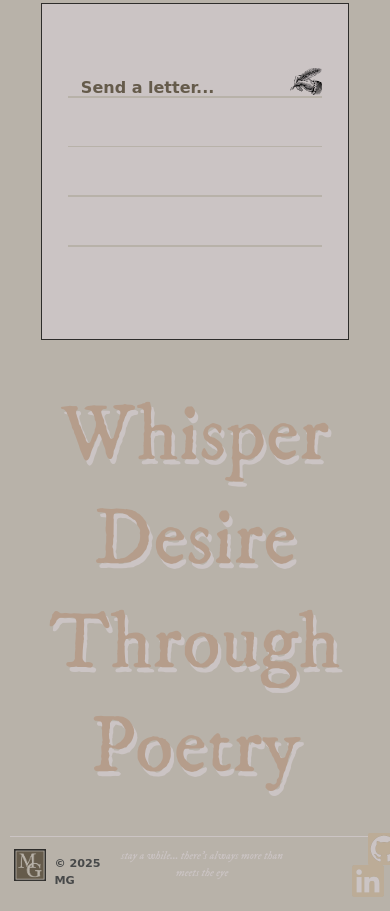
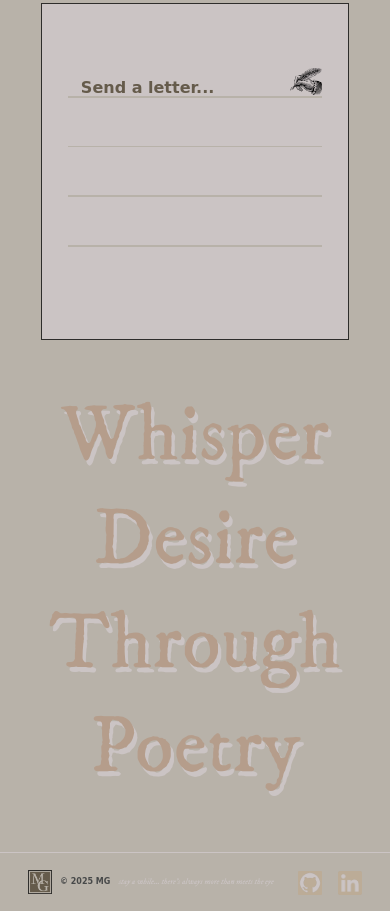
Before and after one commit to Mikheil17/Third-Website, a plain HTML site: page index.html in a window 390 px wide. Shown: the part 6851-7762 px from the top of the page. Drawn offline with nearby package versions, Linux system fonts and the light colour scheme; a web font is replaced by a local one.

Commit message:
Fix responsivness and footer

```diff
--- a/index.html
+++ b/index.html
@@ -84,17 +84,20 @@
 
         <div class="grid container d-flex justify-content-center ">
             <div class="d-flex flex-column p-0 mb-5">
-                <a href="https://mikheil17.github.io/Tindog/" class="m-0 w-100 h-100"><img class="img-fluid p-0 m-0" src="./Images/iphone.png" alt="TinDog"></a>
+                <a href="https://mikheil17.github.io/Tindog/" class="m-0 w-100 h-100"><img class="img-fluid p-0 m-0"
+                        src="./Images/iphone.png" alt="TinDog"></a>
                 <a href="https://mikheil17.github.io/Tindog/" style="font-weight: bold;">TinDog Website</a>
             </div>
 
             <div class="d-flex flex-column p-0 mb-5">
-                <a href="https://mikheil17.github.io/Pop-Art-Wordle/" class="m-0 w-100 h-100"><img class="img-fluid p-0 m-0" src="./Images/Pop Art Wordle.png" alt="Pop Art Wordle"></a>
+                <a href="https://mikheil17.github.io/Pop-Art-Wordle/" class="m-0 w-100 h-100"><img
+                        class="img-fluid p-0 m-0" src="./Images/Pop Art Wordle.png" alt="Pop Art Wordle"></a>
                 <a href="https://mikheil17.github.io/Pop-Art-Wordle/" style="font-weight: bold;">Pop Art Wordle</a>
             </div>
 
             <div class="d-flex flex-column p-0 mb-5">
-                <a href="https://mikheil17.github.io/Simon-Says/" class="m-0 w-100 h-100"><img class="img-fluid p-0 m-0" src="./Images/simon says.png" alt="Simon Says"></a>
+                <a href="https://mikheil17.github.io/Simon-Says/" class="m-0 w-100 h-100"><img class="img-fluid p-0 m-0"
+                        src="./Images/simon says.png" alt="Simon Says"></a>
                 <a href="https://mikheil17.github.io/Simon-Says/" style="font-weight: bold;">Simon Says</a>
             </div>
         </div>
@@ -122,18 +125,21 @@
 
         <div class="grid container d-flex justify-content-center ">
             <div class="d-flex flex-column p-0 mb-5">
-                <a href="./Documents/album1.pdf" class="m-0 w-100 h-100"><img class="p-0 m-0" src="./Images/Poetry1.png" alt="Poetry Book 1"></a>
+                <a href="./Documents/album1.pdf" class="m-0 w-100 h-100"><img class="p-0 m-0" src="./Images/Poetry1.png"
+                        alt="Poetry Book 1"></a>
                 <a href="./Documents/album1.pdf" style="font-weight: bold;">The Great American Trade</a>
             </div>
 
             <div class="d-flex flex-column p-0 mb-5">
-                <a href="./Documents/album2.pdf" class="m-0 w-100 h-100"><img class="p-0 m-0" src="./Images/Poetry2.png" alt="Poetry Book 2"></a>
-                <a href="./Documents/album2.pdf" style="font-weight: bold;">Everything That Can Be Lost May Also Be Found</a>
+                <a href="./Documents/album2.pdf" class="m-0 w-100 h-100"><img class="p-0 m-0" src="./Images/Poetry2.png"
+                        alt="Poetry Book 2"></a>
+                <a href="./Documents/album2.pdf" style="font-weight: bold;">Everything That Can Be Lost May Also Be
+                    Found</a>
             </div>
 
             <div class="d-flex flex-column p-0 mb-5">
                 <img class="p-0 m-0" src="./Images/Poetry3.png" alt="Poetry Book 3">
-                <a href="#" style="pointer-events: none;" >After The Lightning Strikes<br>(Coming Soon)</a>
+                <a href="#" style="pointer-events: none;">After The Lightning Strikes<br>(Coming Soon)</a>
             </div>
         </div>
 
@@ -190,26 +196,32 @@
     </section>
 
     <section class="footer-main">
-        <div class="container-fluid px-0 mx-0 pt-0 mt-5 mb-0 w-100">
-            <div class="footer px-0 pt-0 d-flex justify-content-between align-items-center py-3 my-4">
-                <div class="col-md-4 d-flex align-items-center ms-5">
-                    <img style="width: 2rem;" src="./Images/logoo.png" alt="Main Logo">
-                    <p class="m-0 pt-3 ms-2 text-body-secondary footer-title"> © 2025 MG</p>
+
+        <div class="hr m-0 mt-5" style="width: 100%; height: 0.05rem;"></div>
+
+
+        <div class="container-fluid py-3 mb-0">
+
+            <div class="d-flex justify-content-between align-items-center flex-wrap px-3">
+
+                <div class="d-flex align-items-center">
+                    <img src="./Images/logoo.png" alt="Main Logo" style="width: 2rem;">
+                    <p class="m-0 ms-2 text-body-secondary footer-title">© 2025 MG</p>
                 </div>
 
-                <p class="stay p-0 m-0 justify-content-center">stay a while...
-                    there’s always more than meets the eye
+                <p class="stay m-0 text-center flex-grow-1">
+                    stay a while... there’s always more than meets the eye
                 </p>
-                <ul class="nav p-0 m-0 col-md-4 px-0 justify-content-end list-unstyled d-flex">
-                    <li class="mx-3"></li>
-                     <a class="text-body-secondary p-0" href="https://github.com/Mikheil17" aria-label="GitHub">
-                            <img style="width: 2rem; border-radius: 5%;" class="text-body-secondary p-0" src="./Images/github.png" alt="GitHub">
+
+                <ul class="nav list-unstyled d-flex m-0">
+                    <li class="ms-3">
+                        <a href="https://github.com/Mikheil17" aria-label="GitHub">
+                            <img src="./Images/github.png" alt="GitHub" style="width: 2rem; border-radius: 5%;">
                         </a>
                     </li>
-
-                    <li class="mx-3">
-                        <a class="text-body-secondary p-0" href="https://www.linkedin.com/in/mikheil-gabrielidze-8830a0271/" aria-label="LinkedIn">
-                            <img style="width: 2rem; border-radius: 5%;" class="text-body-secondary p-0" src="./Images/linkedin.png" alt="LinkedIn">
+                    <li class="ms-3">
+                        <a href="https://www.linkedin.com/in/mikheil-gabrielidze-8830a0271/" aria-label="LinkedIn">
+                            <img src="./Images/linkedin.png" alt="LinkedIn" style="width: 2rem; border-radius: 5%;">
                         </a>
                     </li>
                 </ul>
--- a/style.css
+++ b/style.css
@@ -442,12 +442,10 @@ h1 {
     }
 
     .footer-main img {
-        width: 1rem;
+        width: 1.5rem !important;
     }
     .footer-main p {
-        font-size: 0.7rem;
+        font-size: 0.5rem;
     }
-    .footer-main div{
-        margin: 2rem 0.3rem !important;
-    }
+
 }
```
